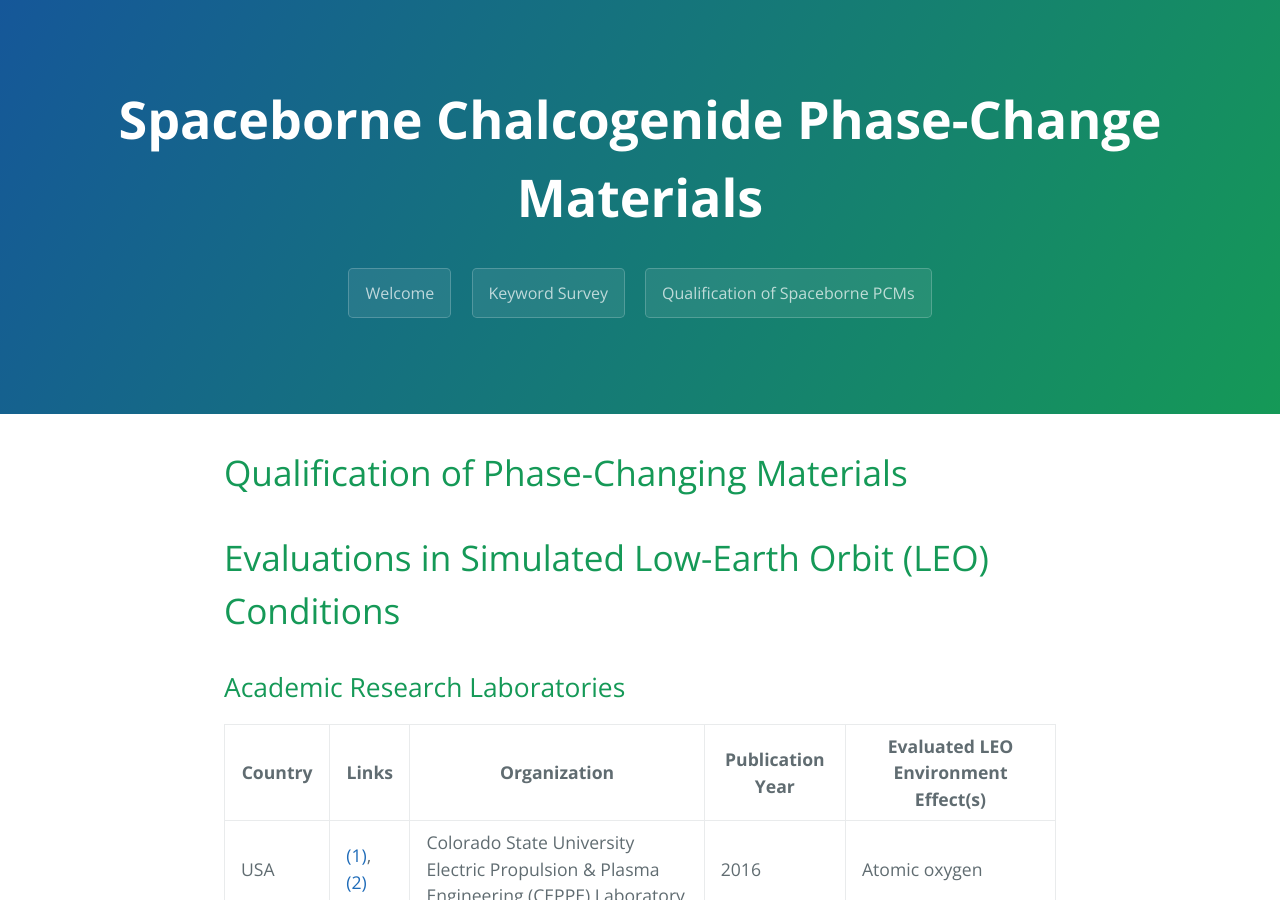
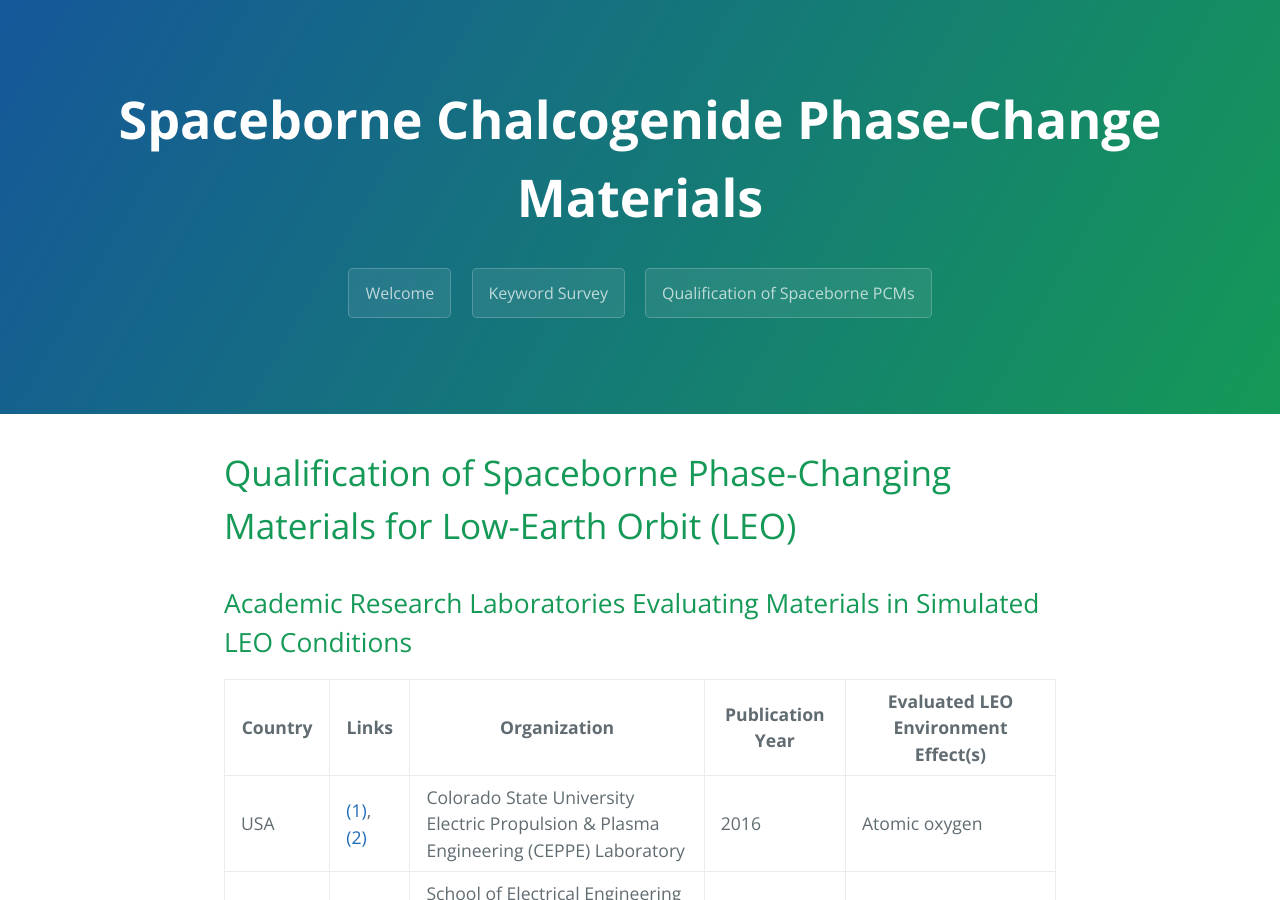
Before and after one commit to Spaceborne-PCMs/Spaceborne-PCMs.github.io, a Jekyll site: the page built from qualification.md, in a window 1280 px wide and 900 px high. Built offline with Jekyll 4.4.1, drawn with Linux system fonts in a browser that asks for light colours; some of the changed text lies outside the part shown.

Commit message:
minor changes

```diff
--- a/qualification.md
+++ b/qualification.md
@@ -4,11 +4,9 @@ layout: template
 filename: qualification
 ---
 
-# Qualification of Phase-Changing Materials
+# Qualification of Spaceborne Phase-Changing Materials for Low-Earth Orbit (LEO)
 
-# Evaluations in Simulated Low-Earth Orbit (LEO) Conditions
-
-## Academic Research Laboratories
+## Academic Research Laboratories Evaluating Materials in Simulated LEO Conditions
 
 | **Country** | **Links** | **Organization** | **Publication Year** | **Evaluated LEO Environment Effect(s)** |
 |---|---|---|---|---|
@@ -33,7 +31,7 @@ filename: qualification
 | Korea | [(1)](https://doi.org/10.1016/j.polymdegradstab.2010.03.013) | School of Aerospace Engineering, Korean Advanced Institute of Science and Technology | 2010 | UV radiation, temperature cycling, atomic oxygen |
 |  | [(1)](https://doi.org/10.1016/j.compstruct.2004.11.007) | Division of Mechanical Engineering, Korea Advanced Institute of Science and Technology | 2004 | Vacuum, UV radiation, thermal cycling, atomic oxygen |
 
-## Companies
+## Companies Evaluating Materials in Simulated LEO Conditions
 
 | **References** | **Organization** | **Year(s)** | **Evaluated LEO Effect(s)** |
 |---|---|---|---|
@@ -47,7 +45,7 @@ filename: qualification
 | [(1)](https://doi.org/10.1117/12.861749) | Nusil Technology; International Photonics Consultants | 2010 | Gamma radiation |
 | [(1)](https://www.element.com/product-qualification-testing-services/space-simulation) | Element | 1827 (company   was founded)-2021 (ongoing) | Gamma radiation |
 
-## Space Agencies
+## Space Agencies Evaluating Materials in Simulated LEO Conditions
 
 | Reference | Organization | Year | Evaluated LEO Effect(s) |
 |---|---|---|---|
@@ -57,7 +55,7 @@ filename: qualification
 | [(1)](https://doi.org/10.1016/j.compscitech.2013.08.017) | Department of Launch Vehicle System Integration, Korea Aerospace Research   Institute | 2013 | Vacuum, atomic oxygen, UV radiation, and thermal cycling |
 | [(1)](https://www.esa.int/Enabling_Support/Space_Engineering_Technology/Materials_Electrical_Components_Laboratory) | ESA (Materials & Electrical Components Laboratory) | -2021 (ongoing) | Radiation, thermal cycling, atomic oxygen. |
 
-# In-Situ Material Evaluation
+# Space Agencies and Companies Materials _in situ_
 
 | Reference | Organization (or Mission) | Starting Year | Ending Year | Evaluated LEO Effect(s) |
 |---|---|---|---|---|
```
Also changed, not shown: keywordsurvey.md (+2 -2 lines).
